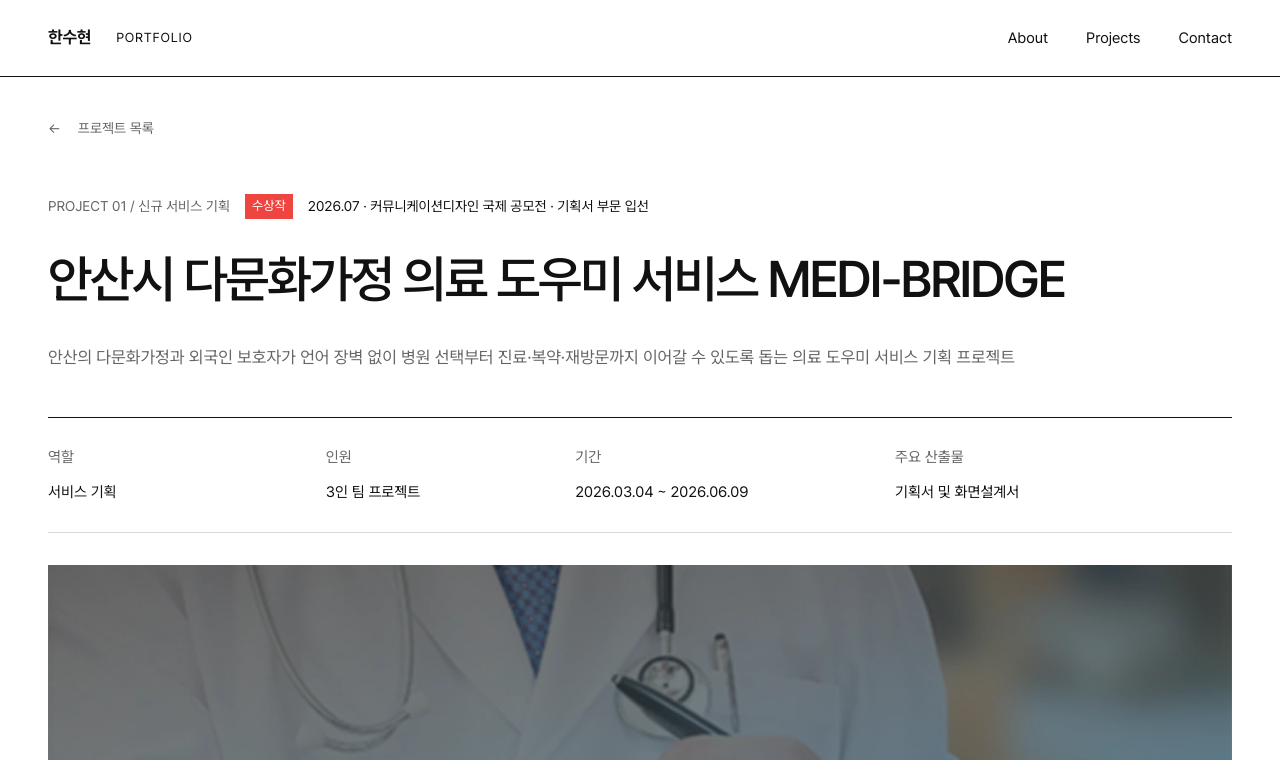
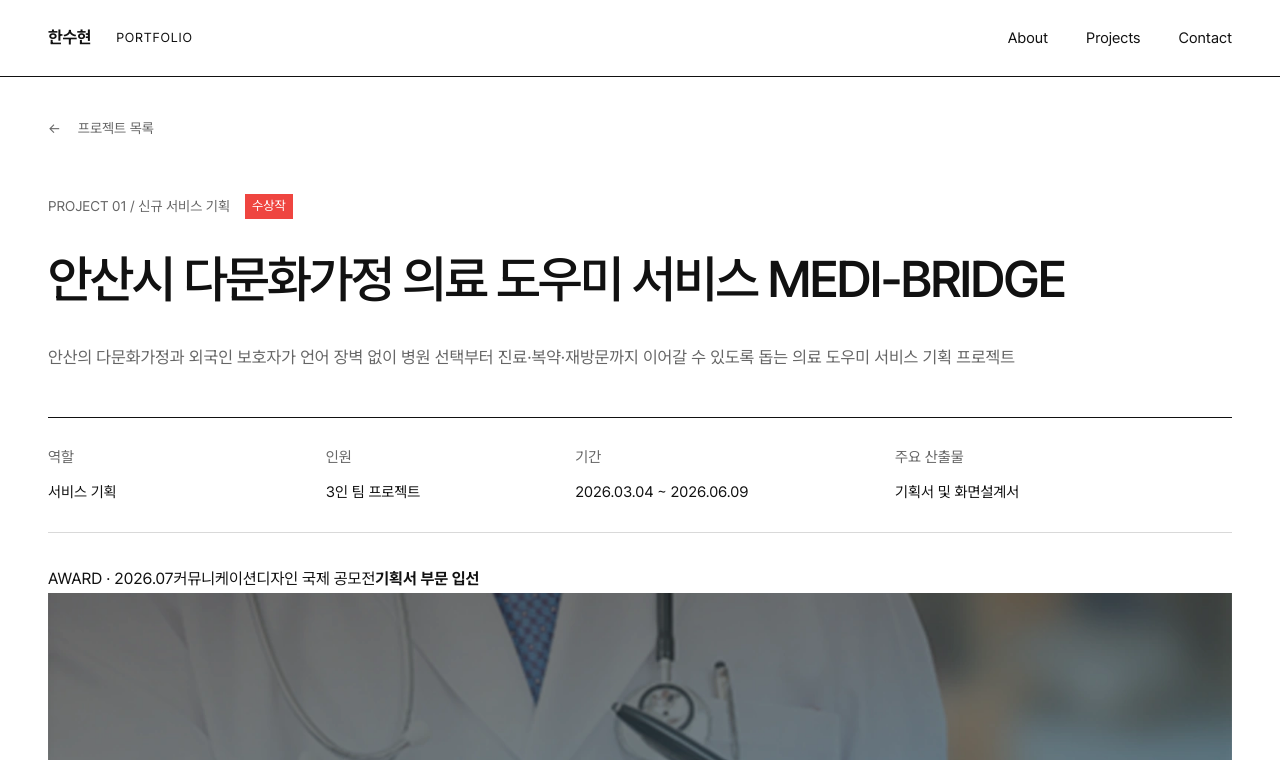
Before and after one commit to soohyun1212/han-soohyun-portfolio, a Next.js app: page /han-soohyun-portfolio/projects/medi-bridge in a window 1280 px wide. Shown: the top 760 px of the page. Built offline with nearby package versions, Linux system fonts and the light colour scheme.

Commit message:
Place MEDI-BRIDGE award in project metadata section

```diff
--- a/src/app/projects/[slug]/page.tsx
+++ b/src/app/projects/[slug]/page.tsx
@@ -21,7 +21,7 @@ export default async function ProjectDetail({ params }: { params: Promise<{ slug
   if (!project) notFound();
   const index = projects.findIndex(p => p.slug === slug);
   return <div id="top" className="detail-page"><Header detail/><main id="main">
-    <section className="page-wrap detail-intro"><Link className="back-link" href="/#all-projects"><span>←</span> 프로젝트 목록</Link><div className="detail-category"><span>PROJECT {project.number} / {project.category}</span>{project.award && <span className="award">수상작</span>}{project.awardDetail && <span className="award-detail">{project.awardDetail}</span>}</div><h1>{project.title}</h1><p className="detail-summary">{project.summary}</p><dl className="detail-meta">{[['역할',project.role],['인원',project.team],['기간',project.period],['주요 산출물',project.materials.join(' · ')]].map(([key,value]) => <div key={key}><dt>{key}</dt><dd><MetadataList value={value}/></dd></div>)}</dl><ProjectCover project={project} large/></section>
+    <section className="page-wrap detail-intro"><Link className="back-link" href="/#all-projects"><span>←</span> 프로젝트 목록</Link><div className="detail-category"><span>PROJECT {project.number} / {project.category}</span>{project.award && <span className="award">수상작</span>}</div><h1>{project.title}</h1><p className="detail-summary">{project.summary}</p><dl className="detail-meta">{[['역할',project.role],['인원',project.team],['기간',project.period],['주요 산출물',project.materials.join(' · ')]].map(([key,value]) => <div key={key}><dt>{key}</dt><dd><MetadataList value={value}/></dd></div>)}</dl>{project.awardDetail && <div className="detail-award"><span className="detail-award-label">AWARD · 2026.07</span><span>커뮤니케이션디자인 국제 공모전</span><strong>기획서 부문 입선</strong></div>}<ProjectCover project={project} large/></section>
     <nav className="detail-section-nav page-wrap" aria-label="프로젝트 내용"><a href="#overview">01 Overview</a><a href="#process">02 Process</a><a href="#decisions">03 Decisions</a><a href="#result">04 Result</a><a href="#deliverables">산출물 ↓</a></nav>
     <section id="overview" className="detail-section page-wrap"><div className="detail-section-label"><span className="detail-section-kicker"><span>01</span><span>OVERVIEW</span></span><h2>프로젝트 개요</h2></div><div className="detail-section-body"><p className="overview-body">{project.overview}</p><h3 className="contribution-label">프로젝트 기여</h3><div className="contribution-grid">{project.contributions.map((c,i) => <article key={c.title}><span>0{i+1}</span><h4>{c.title}</h4><p>{c.body}</p></article>)}</div></div></section>
     <div className="detail-process-band"><section id="process" className="detail-section page-wrap"><div className="detail-section-label"><span className="detail-section-kicker"><span>02</span><span>PROCESS</span></span><h2>프로젝트<br/>진행 과정</h2></div><div className="detail-section-body"><p className="section-intro">{project.processIntro}</p><div className="process-grid">{project.process.map((p,i) => <article key={p.title}><div className="process-number"><span>0{i+1}</span>{i<3 && <Arrow/>}</div><h3>{p.title}</h3><p>{p.body}</p></article>)}</div></div></section></div>
```
